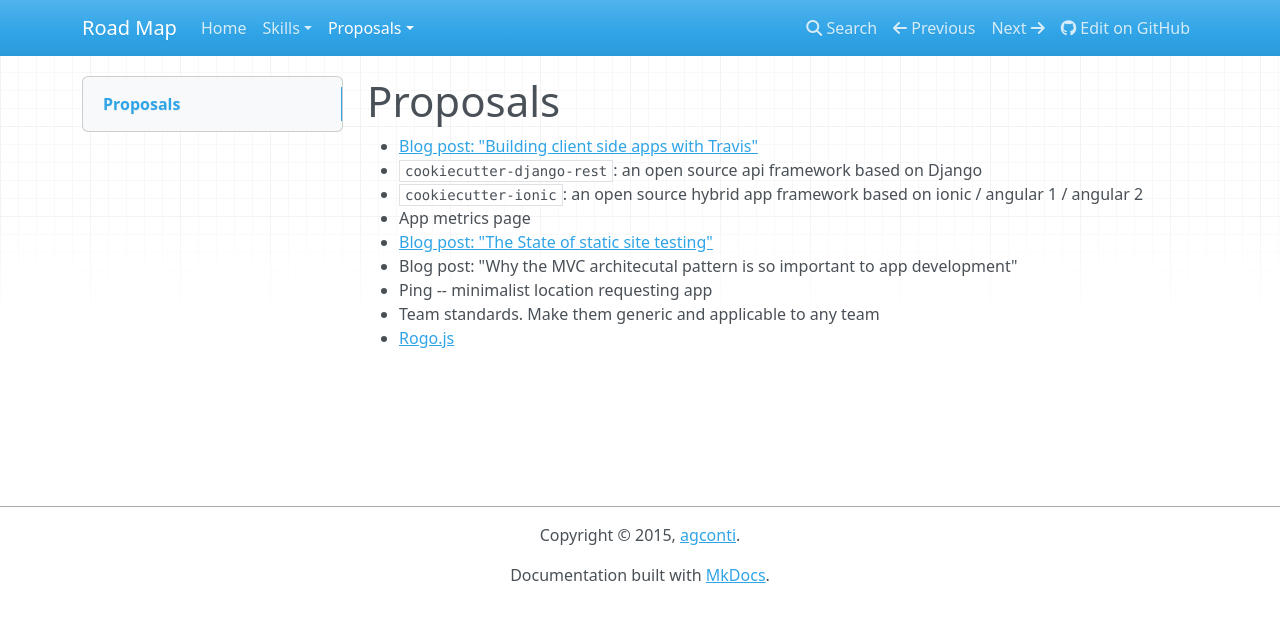
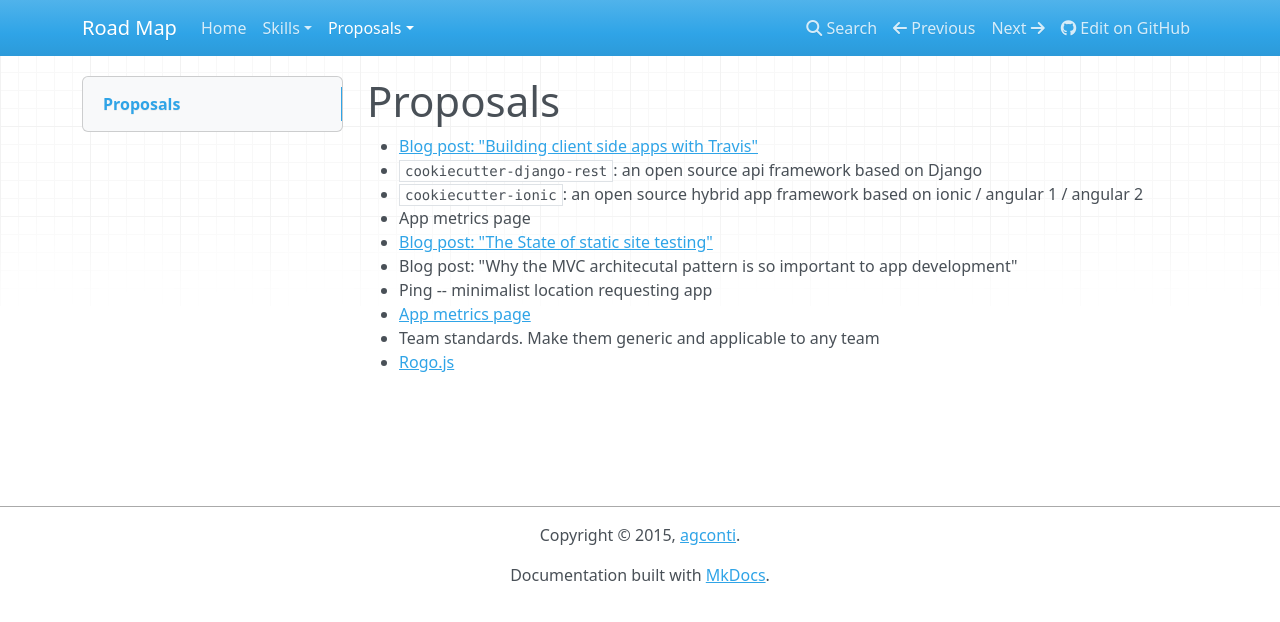
Before and after one commit to agconti/roadmap, an MkDocs documentation site: the page built from site/proposals/index.md, in a window 1280 px wide. Shown: the top 622 px of the page. Built offline with MkDocs 1.6.1, drawn with Linux system fonts in a browser that asks for light colours; nearby versions of some CDN libraries; old or Windows-style settings are respelled for this version of MkDocs.

Commit message:
feat(proposals/app-metrics-page): proposal scaffolding
feat(proposals/app-metrics-page): proposal scaffolding

feat(proposals/app-metrics-page): wip basic scaffolding

feat(proposals/app-metrics-page): added new skills and completed draft

refactor(proposals/app-metrics-page): updated hypthesis

chore(propsals/app-metrics-page): minor spelling updates

feat(proposals/app-metrics-page): minor gramar updates

feat(proposals/the-state-of-static-site-testing): first draft

feat(proposals/the-state-of-static-site-testing): removed an extra the

feat(mkdocs): updated routing

```diff
--- a/mkdocs.yml
+++ b/mkdocs.yml
@@ -18,3 +18,4 @@
     - "Building client side apps with Travis": 'proposals/building-client-side-apps-with-travis.md'
     - Rogojs: "proposals/rogojs.md"
     - "The State of static site testing": "proposals/the-state-of-static-site-testing.md"
+    - "App Metrics Page": 'proposals/app-metrics-page.md'
```
Also changed, not shown: site/proposals/app-metrics-page.md (added), site/proposals/index.md.
